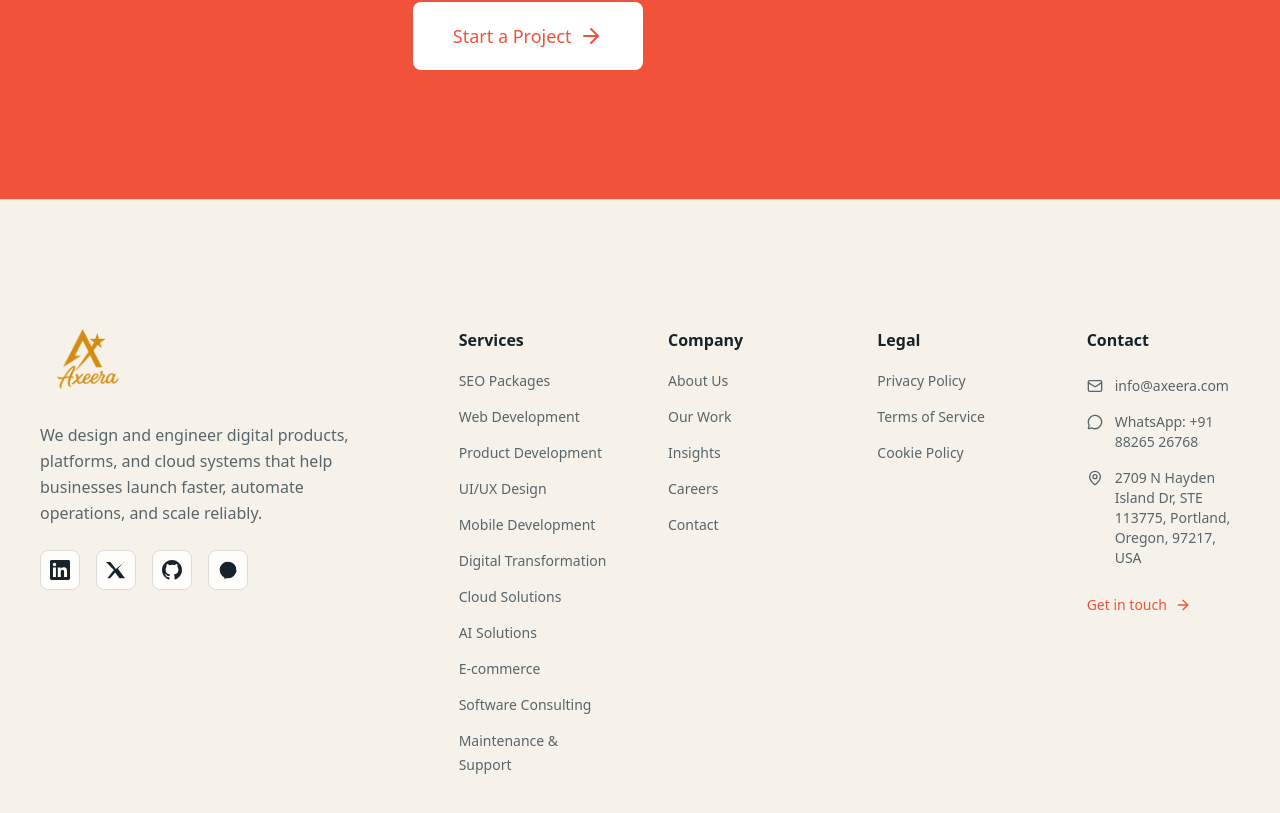
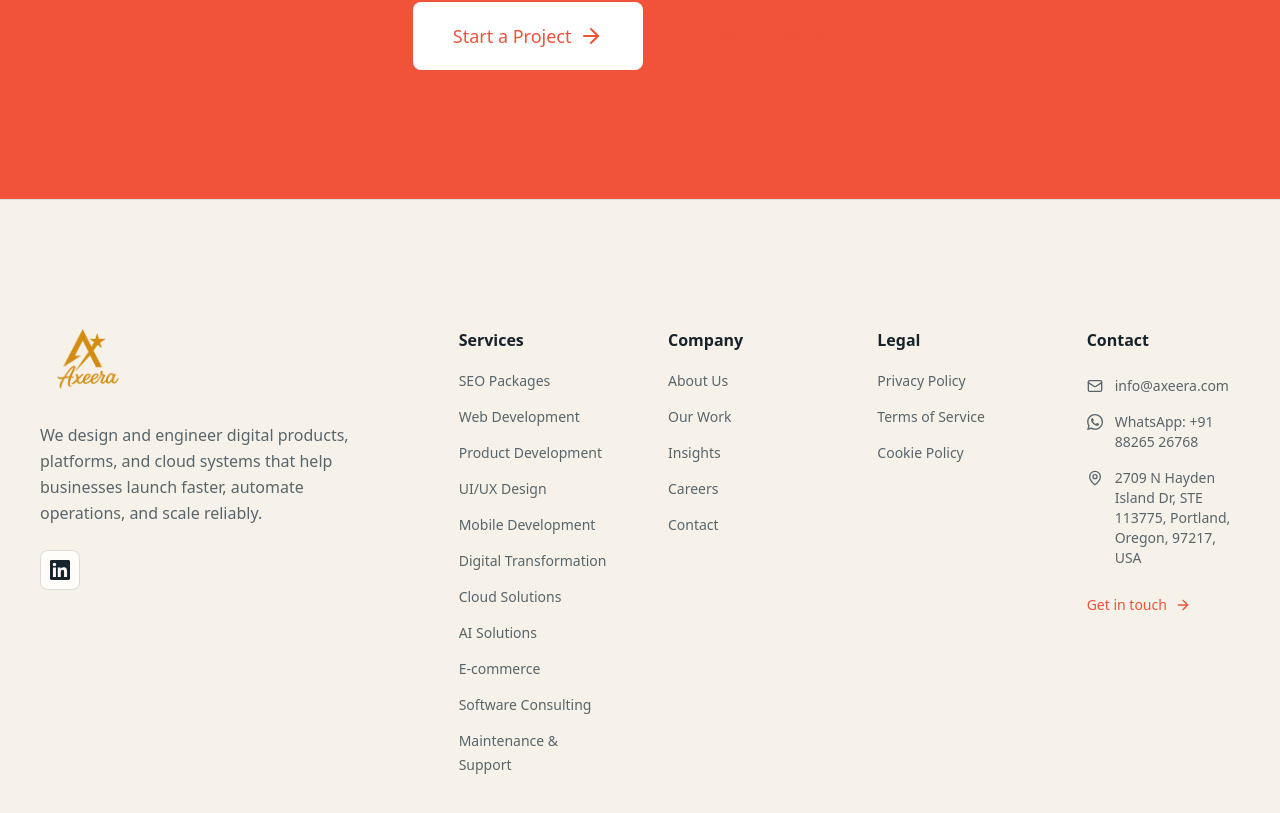
Before and after one commit to vivek14vr/axeera-updated, a Next.js app: page /contact in a window 1280 px wide. Shown: the part 2768-3581 px from the top of the page. Built offline with nearby package versions, Linux system fonts and the light colour scheme.

Commit message:
Clean up footer social links

```diff
--- a/src/components/contact/contact-page.tsx
+++ b/src/components/contact/contact-page.tsx
@@ -12,8 +12,8 @@ import { Select, SelectContent, SelectItem, SelectTrigger, SelectValue } from "@
 import { Label } from "@/components/ui/label";
 import { FadeUp, StaggerContainer, StaggerItem } from "@/components/animations/fade-up";
 import { ScrollReveal } from "@/components/animations/scroll-reveal";
-import { Mail, MessageCircle, MapPin, Calendar, CheckCircle, AlertCircle, Loader2 } from "lucide-react";
-import { LinkedinIcon } from "@/components/shared/social-icons";
+import { Mail, MapPin, Calendar, CheckCircle, AlertCircle, Loader2 } from "lucide-react";
+import { LinkedinIcon, WhatsappIcon } from "@/components/shared/social-icons";
 import Link from "next/link";
 import { ArrowRight } from "lucide-react";
 import { cn } from "@/lib/utils";
@@ -171,7 +171,7 @@ export function ContactPageContent() {
 
                 <div className="flex items-start gap-4 p-4 bg-surface border border-border rounded-xl">
                   <div className="w-10 h-10 rounded-lg bg-primary/10 flex items-center justify-center flex-shrink-0">
-                    <MessageCircle className="h-5 w-5 text-primary" />
+                    <WhatsappIcon className="h-5 w-5 text-primary" />
                   </div>
                   <div>
                     <h3 className="font-semibold">WhatsApp Us</h3>
--- a/src/components/layout/footer.tsx
+++ b/src/components/layout/footer.tsx
@@ -2,8 +2,8 @@ import Link from "next/link";
 import { motion } from "motion/react";
 import { cn } from "@/lib/utils";
 import { footerNavigation, navigation } from "@/data/navigation";
-import { Mail, MessageCircle, MapPin, ArrowRight } from "lucide-react";
-import { TwitterIcon, LinkedinIcon, GithubIcon } from "@/components/shared/social-icons";
+import { Mail, MapPin, ArrowRight } from "lucide-react";
+import { LinkedinIcon, WhatsappIcon } from "@/components/shared/social-icons";
 import { AxeeraLogo } from "@/components/shared/axeera-logo";
 import { siteConfig } from "@/lib/seo";
 
@@ -31,48 +31,6 @@ export function Footer() {
                 aria-label="LinkedIn"
               >
                 <LinkedinIcon className="h-5 w-5" />
-              </a>
-              <a
-                href="https://twitter.com/axeera"
-                target="_blank"
-                rel="noopener noreferrer"
-                className={cn(
-                  "inline-flex items-center justify-center w-10 h-10 rounded-lg bg-surface border border-border",
-                  "hover:bg-primary hover:text-primary-foreground hover:border-primary transition-all duration-200"
-                )}
-                aria-label="Twitter"
-              >
-                <TwitterIcon className="h-5 w-5" />
-              </a>
-              <a
-                href="https://github.com/axeera"
-                target="_blank"
-                rel="noopener noreferrer"
-                className={cn(
-                  "inline-flex items-center justify-center w-10 h-10 rounded-lg bg-surface border border-border",
-                  "hover:bg-primary hover:text-primary-foreground hover:border-primary transition-all duration-200"
-                )}
-                aria-label="GitHub"
-              >
-                <GithubIcon className="h-5 w-5" />
-              </a>
-              <a
-                href="https://dribbble.com/axeera"
-                target="_blank"
-                rel="noopener noreferrer"
-                className={cn(
-                  "inline-flex items-center justify-center w-10 h-10 rounded-lg bg-surface border border-border",
-                  "hover:bg-primary hover:text-primary-foreground hover:border-primary transition-all duration-200"
-                )}
-                aria-label="Dribbble"
-              >
-                <svg className="h-5 w-5" viewBox="0 0 24 24" fill="currentColor">
-                  <circle cx="12" cy="12" r="10" />
-                  <path d="M19.13 5.09C15.22 9.14 10 10.44 2.25 10.94" stroke="currentColor" strokeWidth="2" fill="none" />
-                  <path d="M21.75 12.84C18.26 17.3 12.93 18.96 7 19.52" stroke="currentColor" strokeWidth="2" fill="none" />
-                  <path d="M8.6 2.97C13.42 3.8 18.2 6.5 20.87 11.2" stroke="currentColor" strokeWidth="2" fill="none" />
-                  <path d="M7.64 21.42C12.13 21 16.7 18.5 19.8 14.4" stroke="currentColor" strokeWidth="2" fill="none" />
-                </svg>
               </a>
             </div>
           </div>
@@ -135,7 +93,7 @@ export function Footer() {
                 </a>
               </div>
               <div className="flex items-start gap-3">
-                <MessageCircle className="h-4 w-4 shrink-0 mt-0.5" aria-hidden="true" />
+                <WhatsappIcon className="h-4 w-4 shrink-0 mt-0.5" />
                 <a
                   href={siteConfig.whatsapp}
                   target="_blank"
@@ -170,11 +128,6 @@ export function Footer() {
           <p className="text-sm text-muted-foreground">
             © {currentYear} Axeera. All rights reserved.
           </p>
-          <div className="flex items-center gap-6 text-sm text-muted-foreground">
-            <span>Built with Next.js, React, TypeScript, and Tailwind CSS</span>
-            <span className="hidden sm:inline">•</span>
-            <span className="hidden sm:inline">Designed & developed by Axeera</span>
-          </div>
         </motion.div>
       </div>
     </footer>
--- a/src/components/shared/social-icons.tsx
+++ b/src/components/shared/social-icons.tsx
@@ -4,6 +4,14 @@ export function TwitterIcon({ className }: { className?: string }) {
   return (
     <svg className={className} viewBox="0 0 24 24" fill="currentColor" aria-hidden="true">
       <path d="M18.244 2.25h3.308l-7.227 8.26 8.502 11.24H16.17l-5.214-6.817L4.99 21.75H1.68l7.73-9.839L0 2.25h2.816L9.792 12.48 2.24 2.25h3.046l6.582 8.555L21.984 2.25h-3.74Z" />
+    </svg>
+  );
+}
+
+export function WhatsappIcon({ className }: { className?: string }) {
+  return (
+    <svg className={className} viewBox="0 0 24 24" fill="currentColor" aria-hidden="true">
+      <path d="M20.52 3.48A11.86 11.86 0 0 0 12.08 0C5.52 0 .18 5.34.18 11.9c0 2.1.55 4.15 1.6 5.96L.08 24l6.28-1.65a11.9 11.9 0 0 0 5.72 1.46h.01c6.56 0 11.9-5.34 11.9-11.9 0-3.18-1.23-6.17-3.47-8.43ZM12.09 21.8h-.01a9.87 9.87 0 0 1-5.03-1.38l-.36-.22-3.73.98 1-3.64-.24-.37a9.84 9.84 0 0 1-1.52-5.27c0-5.46 4.44-9.9 9.9-9.9a9.82 9.82 0 0 1 7 2.9 9.84 9.84 0 0 1 2.9 7c0 5.46-4.44 9.9-9.91 9.9Zm5.43-7.42c-.3-.15-1.77-.87-2.04-.97-.27-.1-.47-.15-.67.15-.2.3-.77.97-.95 1.17-.17.2-.35.22-.65.07-.3-.15-1.25-.46-2.39-1.47-.88-.79-1.48-1.76-1.65-2.06-.17-.3-.02-.46.13-.61.13-.13.3-.35.45-.52.15-.17.2-.3.3-.5.1-.2.05-.37-.02-.52-.08-.15-.67-1.61-.92-2.2-.24-.58-.49-.5-.67-.51l-.57-.01c-.2 0-.52.07-.79.37-.27.3-1.04 1.02-1.04 2.48s1.07 2.88 1.22 3.08c.15.2 2.1 3.2 5.08 4.49.71.31 1.26.49 1.69.63.71.23 1.36.19 1.87.12.57-.09 1.77-.72 2.02-1.42.25-.69.25-1.29.17-1.41-.07-.12-.27-.2-.57-.35Z" />
     </svg>
   );
 }
--- a/src/data/navigation.ts
+++ b/src/data/navigation.ts
@@ -88,10 +88,7 @@ export const footerNavigation = {
     { label: "Cookie Policy", href: "/cookies" },
   ],
   social: [
-    { label: "LinkedIn", href: "https://linkedin.com/company/axeera", external: true },
-    { label: "Twitter", href: "https://twitter.com/axeera", external: true },
-    { label: "GitHub", href: "https://github.com/axeera", external: true },
-    { label: "Dribbble", href: "https://dribbble.com/axeera", external: true },
+    { label: "LinkedIn", href: "https://www.linkedin.com/company/axeera/", external: true },
   ],
 };
 
```
